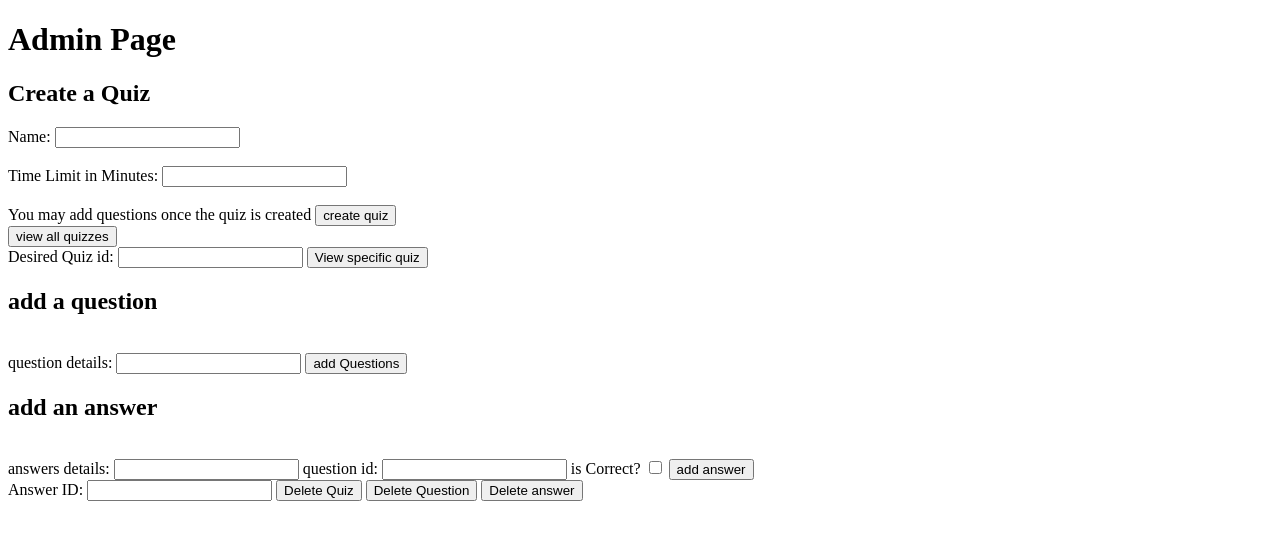
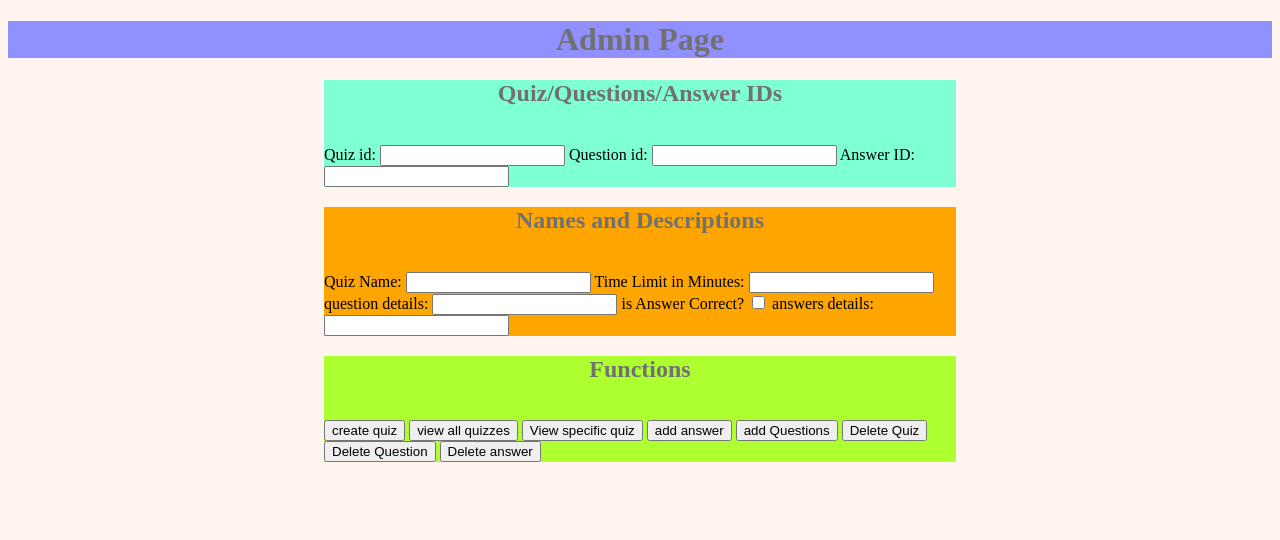
Before and after one commit to RAPTERCAR/CS-396-2, a Flask app: template templates/admin.html in a window 1280 px wide. Shown: the top 540 px of the page. Run offline with Flask 3, Linux system fonts and the light colour scheme; the template is opened without the code that fills it, so the values that code supplies are empty.

Commit message:
prettied up the admin page

```diff
--- /dev/null
+++ b/static/style.css
@@ -0,0 +1,29 @@
+body{
+    background-color: seashell;
+}
+.holder{
+    background-color: aquamarine;
+    width: 50%;
+    margin: auto;
+}
+.holder2{
+    background-color: orange;
+    width: 50%;
+    margin: auto;
+}
+.holder3{
+    background-color: greenyellow;
+    width: 50%;
+    margin: auto;
+}
+.top{
+    width: 100%;
+    background-color: rgb(144, 144, 254);
+    top: 0%;
+    left: 0%;
+}
+
+h1,h2{
+    text-align: center;
+    color:rgb(113, 113, 113);
+}
--- a/templates/admin.html
+++ b/templates/admin.html
@@ -4,39 +4,45 @@
     <meta charset="UTF-8">
     <meta name="viewport" content="width=device-width, initial-scale=1.0">
     <script src="{{url_for('static',filename='js/admin.js')}}"></script>
+    <link rel="stylesheet" href="{{url_for('static', filename='style.css')}}">
     <title>Admin Home</title>
 </head>
 <body>
-    <h1>Admin Page</h1>
-    <h2>Create a Quiz</h2>
-    <label for="quiz name">Name:</label>
-    <input type="text" id="qName" name="quiz name" /><br/><br/>
+    <div class="top"><h1>Admin Page</h1></div>
+    <div class="holder">
+        <h2>Quiz/Questions/Answer IDs</h2><br>
+        <label for="quizID">Quiz id:</label>
+        <input type="number" id="vSpec" name="quizID" />
+        <label for="queid">Question id:</label>
+        <input type="number" id="queid" name="queid" />
+        <label for="ansId">Answer ID:</label>
+        <input type="number" id="ansID" name="ansID" />
+    </div>
+    <div class="holder2">
+        <h2>Names and Descriptions</h2><br>
+        <label for="quiz name">Quiz Name:</label>
+        <input type="text" id="qName" name="quiz name" />
         <label for="time limit">Time Limit in Minutes:</label>
-    <input type="number" id="tLimit" name="time limit" /><br/><br/>
-    You may add questions once the quiz is created
-    <button type="submit" id="submitQ">create quiz</button><br>
-    <button type="submit" id="viewAll">view all quizzes</button><br>
-    <label for="quizID">Desired Quiz id:</label>
-    <input type="number" id="vSpec" name="quizID" />
-    <button type="submit" id="viewSpec">View specific quiz</button><br>
-    <h2>add a question</h2><br>
+        <input type="number" id="tLimit" name="time limit" />
         <label for="qued">question details:</label>
         <input type="text" id="qdet" name="qued" />
-    <button type="submit" id="addQue">add Questions</button><br>
-    <h2>add an answer</h2><br>
+        <label for="correct">is Answer Correct?</label>
+        <input type="checkbox" id="isCor" name="correct" />
         <label for="aed">answers details:</label>
         <input type="text" id="adet" name="aed" />
-    <label for="queid">question id:</label>
-    <input type="text" id="queid" name="queid" />
-    <label for="correct">is Correct?</label>
-    <input type="checkbox" id="isCor" name="correct" />
-    <button type="submit" id="addAns">add answer</button><br>
-    <label for="ansId">Answer ID:</label>
-    <input type="text" id="ansID" name="ansID" />
+    </div>
+    <div class="holder3">
+        <h2>Functions</h2><br>
+        <button type="submit" id="submitQ">create quiz</button>
+        <button type="submit" id="viewAll">view all quizzes</button>
+        <button type="submit" id="viewSpec">View specific quiz</button>
+        <button type="submit" id="addAns">add answer</button>
+        <button type="submit" id="addQue">add Questions</button>
         <button type="submit" id="delq">Delete Quiz</button>
         <button type="submit" id="delque">Delete Question</button>
         <button type="submit" id="dela">Delete answer</button>
 
+    </div>
     <p id="output"></p>
     <p id="quizView"></p>
 </body>
```
Also changed, not shown: quiz.db. Lines whose indentation alone changed are shown as unchanged.
